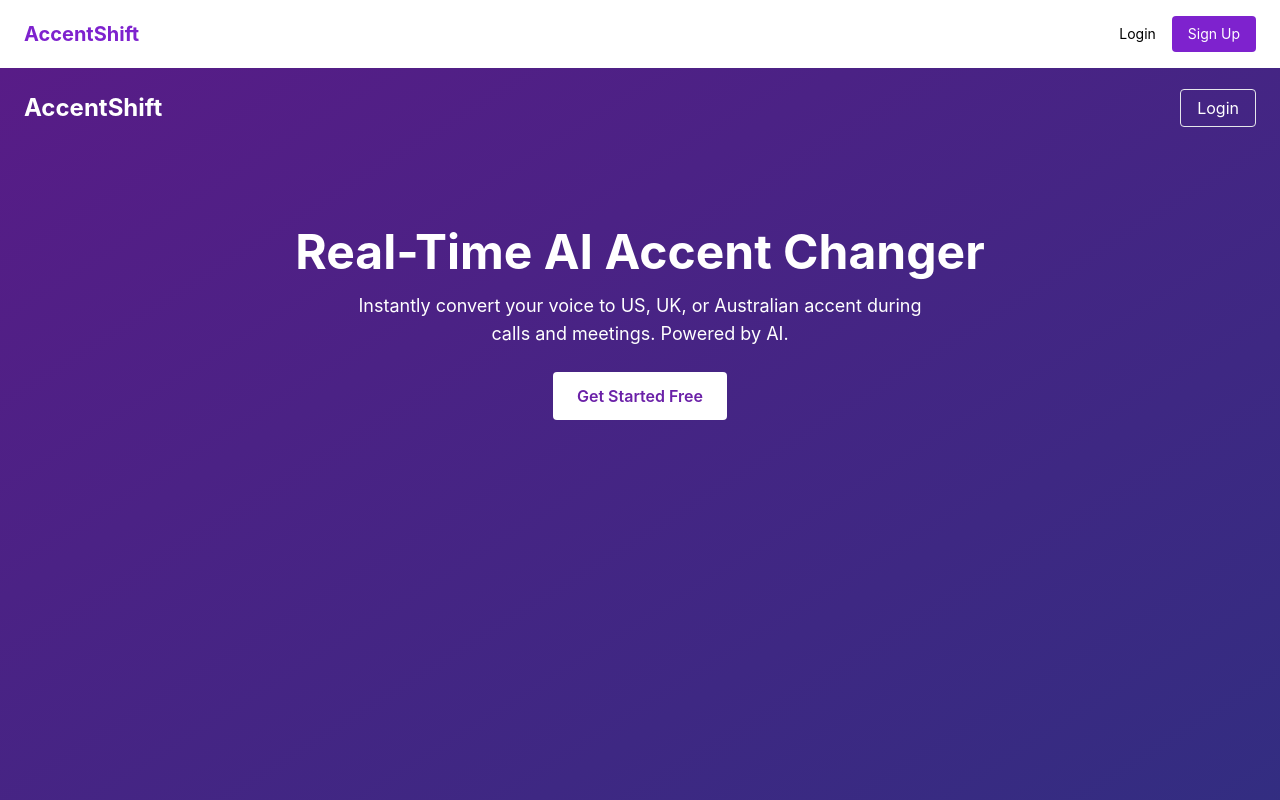
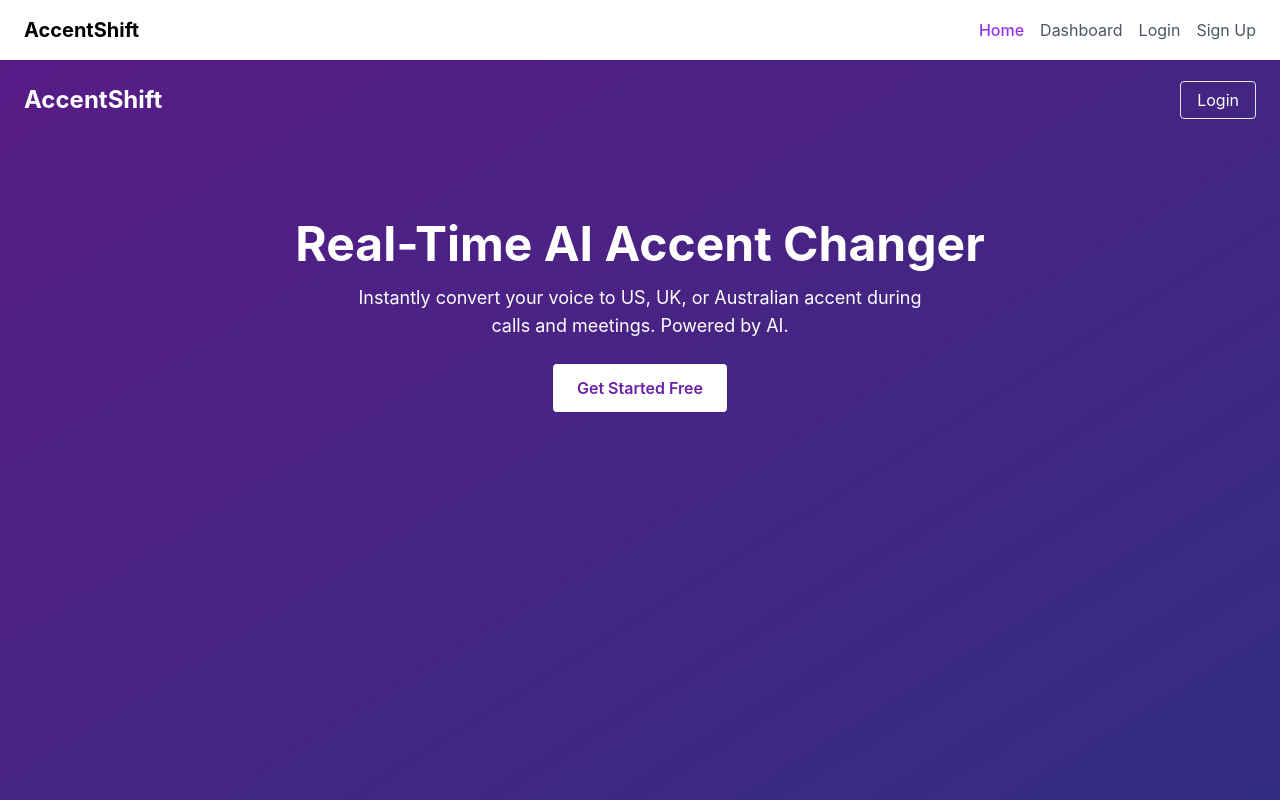
Before and after one commit to theigniteai/accent-frontend-dashboard, a React (Vite) app: page / in a window 1280 px wide. Shown: the top 800 px of the page. Built offline with nearby package versions, Linux system fonts and the light colour scheme.

Commit message:
Update Navbar.jsx

```diff
--- a/src/components/Navbar.jsx
+++ b/src/components/Navbar.jsx
@@ -1,44 +1,44 @@
-// Real navigation bar component
 import React from "react";
-import { Link } from "react-router-dom";
+import { NavLink } from "react-router-dom";
 
-const Navbar = () => {
-  const isLoggedIn = !!localStorage.getItem("token");
-
-  const handleLogout = () => {
-    localStorage.removeItem("token");
-    window.location.href = "/login";
-  };
-
-  return (
-    <nav className="bg-white text-black px-6 py-4 flex justify-between items-center shadow">
-      <Link to="/" className="text-xl font-bold text-purple-700">
-        AccentShift
-      </Link>
-
-      <div className="flex gap-4 items-center">
-        {isLoggedIn ? (
-          <>
-            <Link to="/dashboard" className="text-sm font-medium hover:text-purple-600">
+const Navbar = () => (
+  <nav className="bg-white shadow px-6 py-4 flex justify-between items-center">
+    <h1 className="font-bold text-xl">AccentShift</h1>
+    <div className="space-x-4">
+      <NavLink
+        to="/"
+        className={({ isActive }) =>
+          isActive ? "text-purple-600 font-medium" : "text-gray-600 hover:text-purple-600"
+        }
+      >
+        Home
+      </NavLink>
+      <NavLink
+        to="/dashboard"
+        className={({ isActive }) =>
+          isActive ? "text-purple-600 font-medium" : "text-gray-600 hover:text-purple-600"
+        }
+      >
         Dashboard
-            </Link>
-            <button onClick={handleLogout} className="text-sm font-medium text-red-600 hover:underline">
-              Logout
-            </button>
-          </>
-        ) : (
-          <>
-            <Link to="/login" className="hover:text-purple-600 text-sm">
+      </NavLink>
+      <NavLink
+        to="/login"
+        className={({ isActive }) =>
+          isActive ? "text-purple-600 font-medium" : "text-gray-600 hover:text-purple-600"
+        }
+      >
         Login
-            </Link>
-            <Link to="/signup" className="bg-purple-700 text-white px-4 py-2 rounded text-sm hover:bg-purple-800 transition">
+      </NavLink>
+      <NavLink
+        to="/signup"
+        className={({ isActive }) =>
+          isActive ? "text-purple-600 font-medium" : "text-gray-600 hover:text-purple-600"
+        }
+      >
         Sign Up
-            </Link>
-          </>
-        )}
+      </NavLink>
     </div>
   </nav>
 );
-};
 
 export default Navbar;
```
Lines whose indentation alone changed are shown as unchanged.
